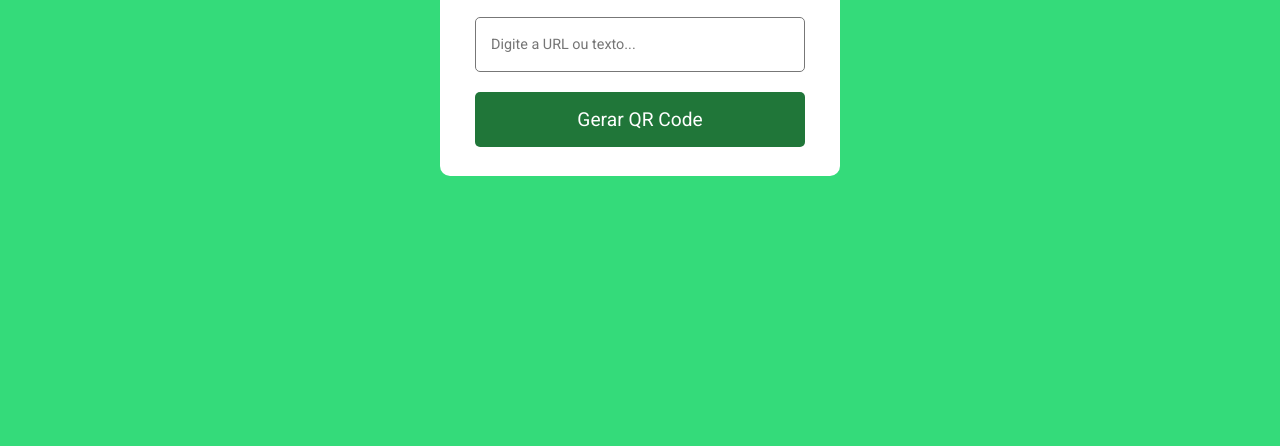
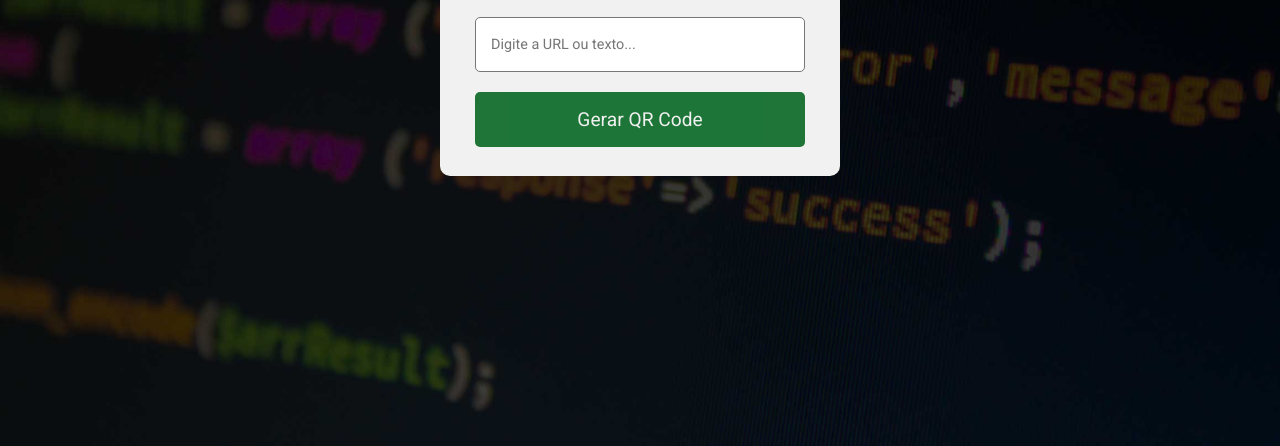
Before and after one commit to jcizidrosilva/QR-Code-Generator-PT, a plain HTML site: page index.html in a window 1280 px wide. Shown: the part 354-800 px from the top of the page. Drawn offline with Linux system fonts and the light colour scheme.

Commit message:
changing bg color and bg img

```diff
--- a/css/styles.css
+++ b/css/styles.css
@@ -11,12 +11,14 @@ body  {
     align-items: center;
     justify-content: center;
     min-height: 100vh;
-    background-color: #34db7a;
+    /* background-color: #34db7a; */
+    background-image: url("../img/bg.jpg");
+    background-size: cover;
 }
 
 /* Container */
 .container {
-    background-color: #fff;
+    background-color: #f1f1f1;
     height: 260px;
     width: 400px;
     border-radius: 10px;
@@ -64,7 +66,7 @@ body  {
 
 #qr-form button {
     background-color: #086824;
-    color: #fff;
+    color: #f1f1f1;
     font-size: 1.2rem;
     margin-top: 20px;
     cursor: pointer;
```
Also changed, not shown: img/bg.jpg (added), img/bg2.jpg (added).
